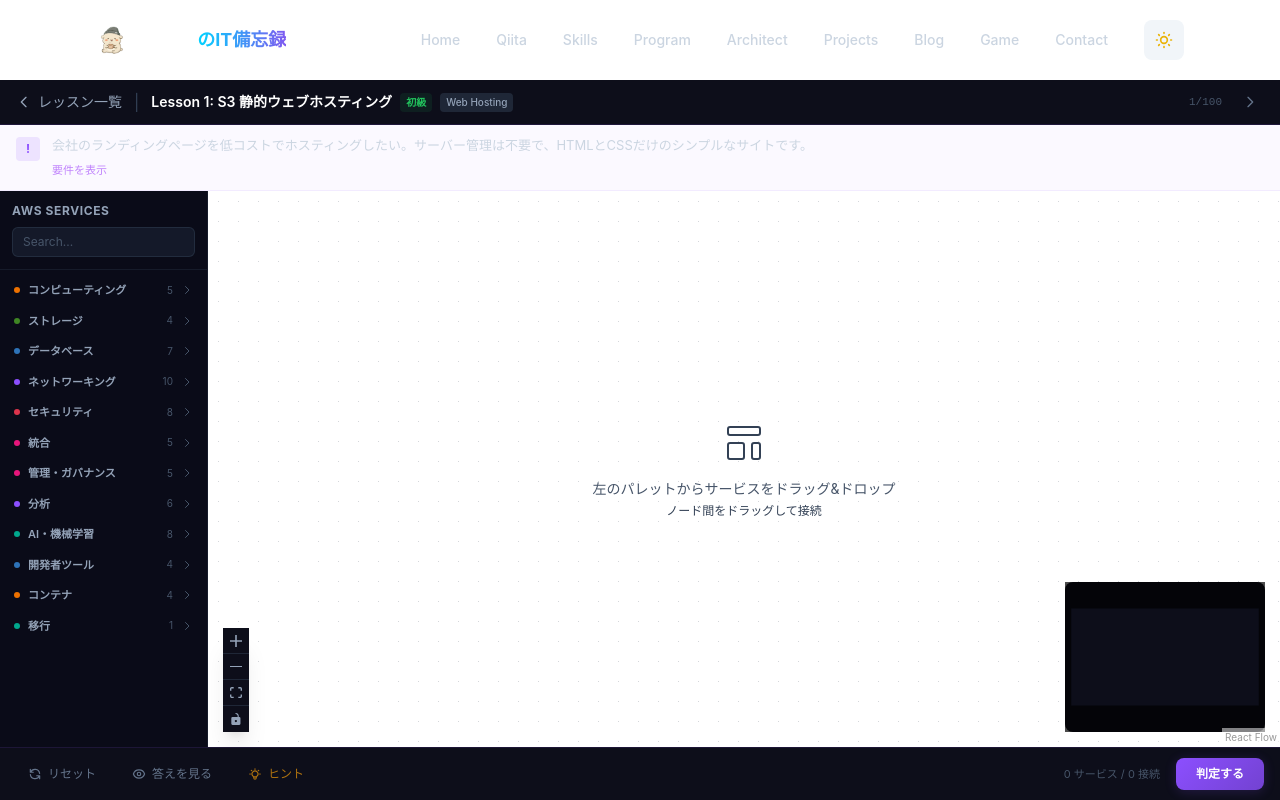
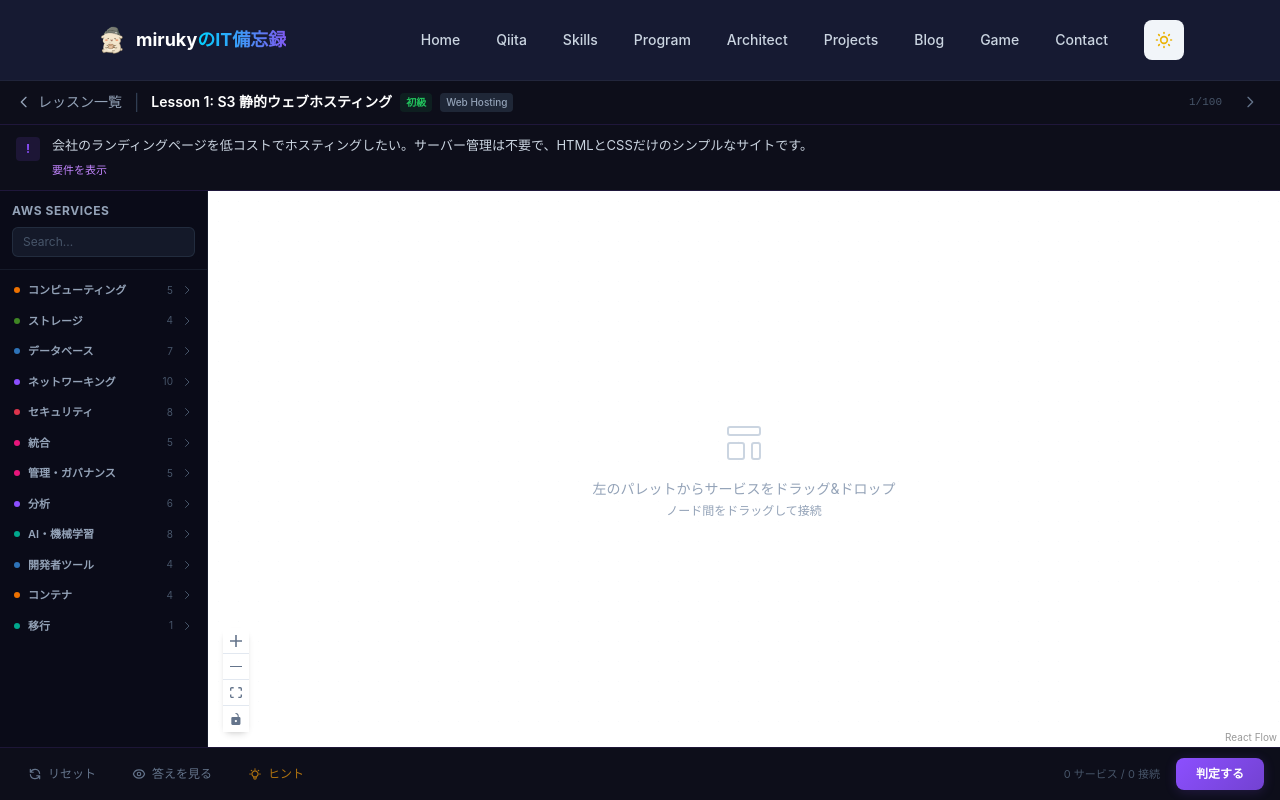
Before and after one commit to miruky/miruky.github.io, a Next.js app: page /architect/1 in a window 1280 px wide. Shown: the top 800 px of the page. Built offline with nearby package versions, Linux system fonts and the light colour scheme.

Commit message:
Fix architect: dark header in all modes, dark scenario bar, white canvas

```diff
--- a/src/components/Header.tsx
+++ b/src/components/Header.tsx
@@ -46,13 +46,11 @@ export default function Header() {
   return (
     <header
       className={`fixed top-0 left-0 right-0 z-50 transition-all duration-300 ${
-        isScrolled
-          ? isOnDarkBgPage
-            ? 'shadow-lg backdrop-blur-2xl'
-            : 'glass-nav shadow-lg'
-          : 'bg-transparent'
+        isOnDarkBgPage
+          ? `backdrop-blur-2xl ${isScrolled ? 'shadow-lg' : ''}`
+          : isScrolled ? 'glass-nav shadow-lg' : 'bg-transparent'
       }`}
-      style={isScrolled && isOnDarkBgPage ? { background: 'rgba(10, 14, 39, 0.92)', borderBottom: '1px solid rgba(255,255,255,0.08)' } : undefined}
+      style={isOnDarkBgPage ? { background: 'rgba(10, 14, 39, 0.95)', borderBottom: '1px solid rgba(255,255,255,0.08)' } : undefined}
     >
       <div className="section-container">
         <div className="flex items-center justify-between h-16 md:h-20">
--- a/src/components/architect/ArchitectEditor.tsx
+++ b/src/components/architect/ArchitectEditor.tsx
@@ -253,7 +253,7 @@ function ArchitectEditorInner({ lesson }: Props) {
       </div>
 
       {/* Scenario & Requirements */}
-      <div className="shrink-0 px-4 py-2.5 flex items-start gap-3" style={{ background: '#8C4FFF08', borderBottom: '1px solid #8C4FFF15' }}>
+      <div className="shrink-0 px-4 py-2.5 flex items-start gap-3" style={{ background: '#0d0e1a', borderBottom: '1px solid #8C4FFF25' }}>
         <div className="w-6 h-6 rounded flex items-center justify-center text-xs font-bold shrink-0 mt-0.5" style={{ background: '#8C4FFF20', color: '#8C4FFF' }}>!</div>
         <div className="min-w-0 flex-1">
           <p className="text-[13px] text-slate-300 leading-relaxed">{lesson.scenario}</p>
@@ -294,20 +294,20 @@ function ArchitectEditorInner({ lesson }: Props) {
             onDrop={onDrop}
             nodeTypes={nodeTypes}
             fitView
-            className="bg-[#080914]"
+            className="bg-white"
             defaultEdgeOptions={{
               animated: true,
               style: { stroke: '#8C4FFF', strokeWidth: 2 },
             }}
           >
-            <Background variant={BackgroundVariant.Dots} gap={20} size={1} color="#1e293b40" />
+            <Background variant={BackgroundVariant.Dots} gap={20} size={1} color="#cbd5e130" />
             <Controls
-              className="!bg-[#0d0e1a] !border-slate-700/50 !rounded-lg !shadow-xl [&>button]:!bg-[#0d0e1a] [&>button]:!border-slate-700/50 [&>button]:!text-slate-400 [&>button:hover]:!bg-slate-800"
+              className="!bg-white !border-slate-200 !rounded-lg !shadow-md [&>button]:!bg-white [&>button]:!border-slate-200 [&>button]:!text-slate-500 [&>button:hover]:!bg-slate-50"
             />
             <MiniMap
               nodeColor="#8C4FFF"
-              maskColor="rgba(0,0,0,0.7)"
-              className="!bg-[#0d0e1a] !border-slate-700/50 !rounded-lg"
+              maskColor="rgba(255,255,255,0.7)"
+              className="!bg-white !border-slate-200 !rounded-lg"
             />
           </ReactFlow>
 
@@ -315,11 +315,11 @@ function ArchitectEditorInner({ lesson }: Props) {
           {nodes.length === 0 && (
             <div className="absolute inset-0 flex items-center justify-center pointer-events-none">
               <div className="text-center">
-                <svg className="w-12 h-12 text-slate-700 mx-auto mb-3" fill="none" viewBox="0 0 24 24" stroke="currentColor" strokeWidth={1}>
+                <svg className="w-12 h-12 text-slate-300 mx-auto mb-3" fill="none" viewBox="0 0 24 24" stroke="currentColor" strokeWidth={1}>
                   <path strokeLinecap="round" strokeLinejoin="round" d="M4 5a1 1 0 011-1h14a1 1 0 011 1v2a1 1 0 01-1 1H5a1 1 0 01-1-1V5zM4 13a1 1 0 011-1h6a1 1 0 011 1v6a1 1 0 01-1 1H5a1 1 0 01-1-1v-6zM16 13a1 1 0 011-1h2a1 1 0 011 1v6a1 1 0 01-1 1h-2a1 1 0 01-1-1v-6z" />
                 </svg>
-                <p className="text-sm text-slate-600">左のパレットからサービスをドラッグ&ドロップ</p>
-                <p className="text-xs text-slate-700 mt-1">ノード間をドラッグして接続</p>
+                <p className="text-sm text-slate-400">左のパレットからサービスをドラッグ&ドロップ</p>
+                <p className="text-xs text-slate-400 mt-1">ノード間をドラッグして接続</p>
               </div>
             </div>
           )}
--- a/src/components/architect/ServiceNode.tsx
+++ b/src/components/architect/ServiceNode.tsx
@@ -28,16 +28,16 @@ function ServiceNode({ data, selected }: NodeProps<ServiceNodeType>) {
         ${selected ? 'ring-2 ring-offset-1 ring-offset-transparent shadow-lg scale-105' : 'shadow-md hover:shadow-lg'}
       `}
       style={{
-        background: `${data.color}10`,
-        borderColor: selected ? data.color : `${data.color}50`,
-        boxShadow: selected ? `0 0 0 2px ${data.color}` : undefined,
+        background: `${data.color}15`,
+        borderColor: selected ? data.color : `${data.color}60`,
+        boxShadow: selected ? `0 0 0 2px ${data.color}` : `0 1px 4px rgba(0,0,0,0.08)`,
       }}
     >
       <Handle
         type="target"
         position={Position.Top}
         className="!w-2.5 !h-2.5 !border-2 !rounded-full !-top-1.5"
-        style={{ background: '#1e293b', borderColor: data.color }}
+        style={{ background: '#ffffff', borderColor: data.color }}
       />
       <Handle
         type="source"
@@ -57,12 +57,12 @@ function ServiceNode({ data, selected }: NodeProps<ServiceNodeType>) {
         position={Position.Left}
         id="left"
         className="!w-2.5 !h-2.5 !border-2 !rounded-full !-left-1.5"
-        style={{ background: '#1e293b', borderColor: data.color }}
+        style={{ background: '#ffffff', borderColor: data.color }}
       />
 
       <div className="flex items-center gap-2">
         <AwsServiceIcon serviceId={data.serviceId} category={data.category} size={22} />
-        <span className="text-xs font-bold text-slate-200 whitespace-nowrap">{data.label}</span>
+        <span className="text-xs font-bold text-slate-700 whitespace-nowrap">{data.label}</span>
       </div>
     </div>
   );
```
